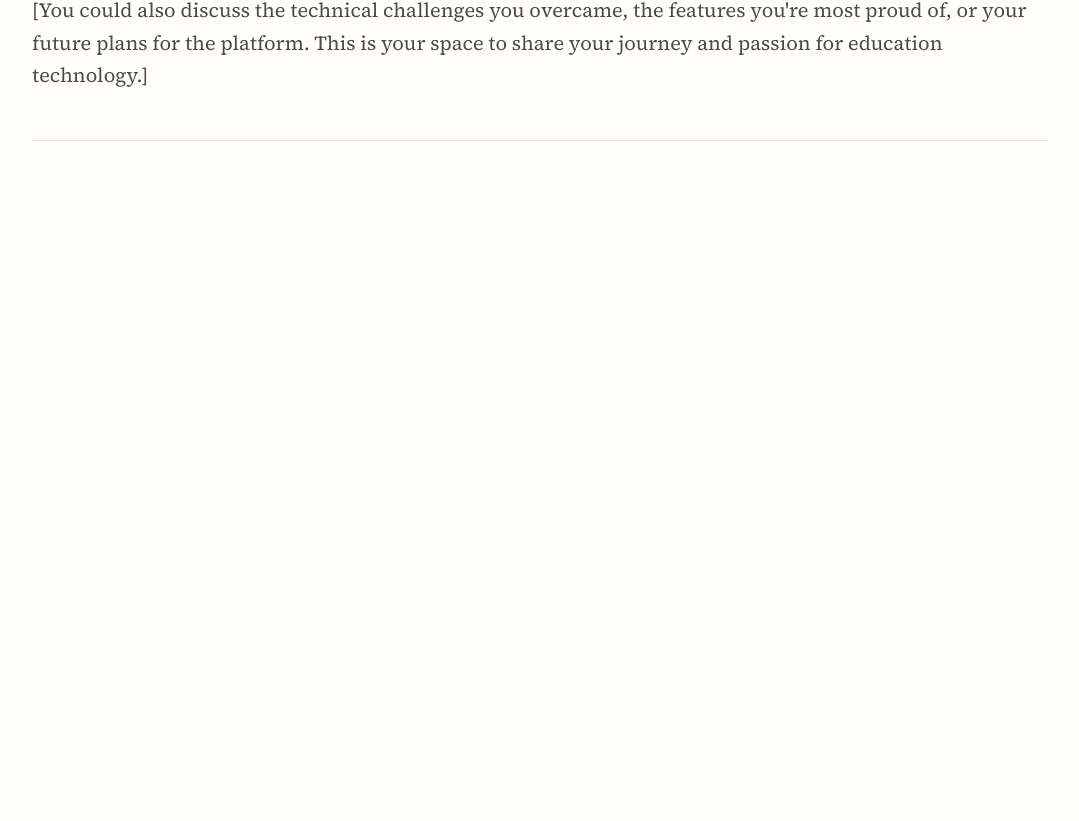
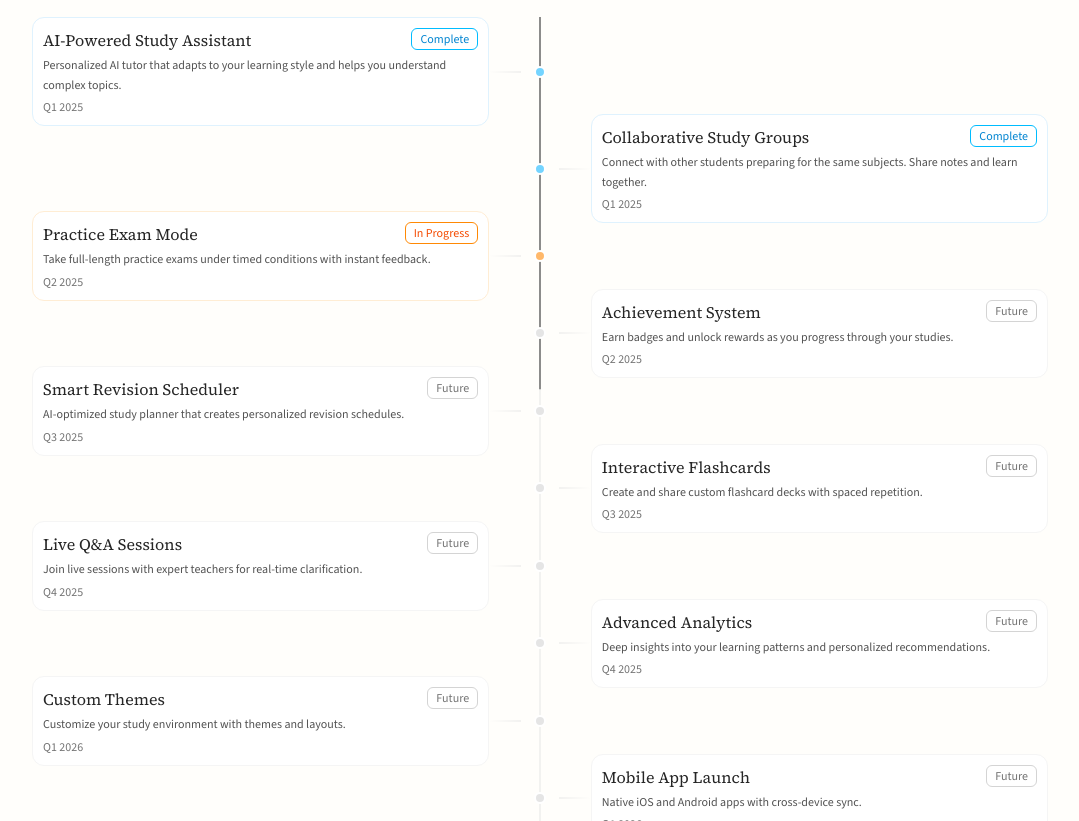
Before and after one commit to benmag11/osko, a Next.js app: page /dashboard/about in a window 1280 px wide. Shown: the part 1199-2020 px from the top of the page, without its empty margins (200-1279 px from the left). Before the commit the page ends 1420 px from the top, so only its background shows below. Built offline with nearby package versions, Linux system fonts and the light colour scheme; no server answers.

Commit message:
future features section added

```diff
--- /dev/null
+++ b/src/app/dashboard/about/components/future-features-timeline.tsx
@@ -0,0 +1,298 @@
+"use client"
+
+import { useRef } from 'react'
+import { motion, useScroll, useTransform, useSpring, useInView } from 'motion/react'
+import { cn } from '@/lib/utils'
+
+interface TimelineItem {
+  id: string
+  title: string
+  description: string
+  date: string
+  side: 'left' | 'right'
+  status?: 'complete' | 'in-progress' | 'future'
+}
+
+const timelineData: TimelineItem[] = [
+  {
+    id: '1',
+    title: 'AI-Powered Study Assistant',
+    description: 'Personalized AI tutor that adapts to your learning style and helps you understand complex topics.',
+    date: 'Q1 2025',
+    side: 'left',
+    status: 'complete'
+  },
+  {
+    id: '2',
+    title: 'Collaborative Study Groups',
+    description: 'Connect with other students preparing for the same subjects. Share notes and learn together.',
+    date: 'Q1 2025',
+    side: 'right',
+    status: 'complete'
+  },
+  {
+    id: '3',
+    title: 'Practice Exam Mode',
+    description: 'Take full-length practice exams under timed conditions with instant feedback.',
+    date: 'Q2 2025',
+    side: 'left',
+    status: 'in-progress'
+  },
+  {
+    id: '4',
+    title: 'Achievement System',
+    description: 'Earn badges and unlock rewards as you progress through your studies.',
+    date: 'Q2 2025',
+    side: 'right',
+    status: 'future'
+  },
+  {
+    id: '5',
+    title: 'Smart Revision Scheduler',
+    description: 'AI-optimized study planner that creates personalized revision schedules.',
+    date: 'Q3 2025',
+    side: 'left',
+    status: 'future'
+  },
+  {
+    id: '6',
+    title: 'Interactive Flashcards',
+    description: 'Create and share custom flashcard decks with spaced repetition.',
+    date: 'Q3 2025',
+    side: 'right',
+    status: 'future'
+  },
+  {
+    id: '7',
+    title: 'Live Q&A Sessions',
+    description: 'Join live sessions with expert teachers for real-time clarification.',
+    date: 'Q4 2025',
+    side: 'left',
+    status: 'future'
+  },
+  {
+    id: '8',
+    title: 'Advanced Analytics',
+    description: 'Deep insights into your learning patterns and personalized recommendations.',
+    date: 'Q4 2025',
+    side: 'right',
+    status: 'future'
+  },
+  {
+    id: '9',
+    title: 'Custom Themes',
+    description: 'Customize your study environment with themes and layouts.',
+    date: 'Q1 2026',
+    side: 'left',
+    status: 'future'
+  },
+  {
+    id: '10',
+    title: 'Mobile App Launch',
+    description: 'Native iOS and Android apps with cross-device sync.',
+    date: 'Q1 2026',
+    side: 'right',
+    status: 'future'
+  }
+]
+
+function TimelineEntry({ item, index, totalItems }: { item: TimelineItem; index: number; totalItems: number }) {
+  const ref = useRef(null)
+  const isInView = useInView(ref, { once: true, margin: "-100px" })
+
+  const isLeft = item.side === 'left'
+
+  const getStatusBadge = (status?: string) => {
+    switch (status) {
+      case 'complete':
+        return (
+          <span className="inline-flex items-center px-2 py-0.5 rounded-md text-xs font-medium border border-sky-400 text-sky-600">
+            Complete
+          </span>
+        )
+      case 'in-progress':
+        return (
+          <span className="inline-flex items-center px-2 py-0.5 rounded-md text-xs font-medium border border-orange-400 text-orange-600">
+            In Progress
+          </span>
+        )
+      default:
+        return (
+          <span className="inline-flex items-center px-2 py-0.5 rounded-md text-xs font-medium border border-stone-300 text-stone-500">
+            Future
+          </span>
+        )
+    }
+  }
+
+  const getDotColor = (status?: string) => {
+    switch (status) {
+      case 'complete':
+        return 'bg-sky-300'
+      case 'in-progress':
+        return 'bg-orange-300'
+      default:
+        return 'bg-stone-200'
+    }
+  }
+
+  const getCardStyles = (status?: string) => {
+    switch (status) {
+      case 'complete':
+        return 'bg-white border-sky-100 hover:border-sky-200'
+      case 'in-progress':
+        return 'bg-white border-orange-100 hover:border-orange-200'
+      default:
+        return 'bg-white border-stone-100 hover:border-stone-200'
+    }
+  }
+
+  return (
+    <motion.div
+      ref={ref}
+      className={cn(
+        "relative flex items-center",
+        isLeft ? "justify-start" : "justify-end",
+        index === totalItems - 1 ? "mb-0" : "-mb-3"
+      )}
+      style={{ zIndex: totalItems - index }}
+      initial={{ opacity: 0, x: isLeft ? -30 : 30 }}
+      animate={isInView ? { opacity: 1, x: 0 } : { opacity: 0, x: isLeft ? -30 : 30 }}
+      transition={{
+        duration: 0.4,
+        delay: index * 0.05,
+        ease: "easeOut"
+      }}
+    >
+      {/* Content Card */}
+      <div
+        className={cn(
+          "relative z-10 w-[45%]",
+          isLeft ? "mr-8" : "ml-8"
+        )}
+      >
+        <div className={cn(
+          "p-2.5 rounded-xl border transition-all duration-200",
+          getCardStyles(item.status)
+        )}>
+          {/* Title and Status Badge */}
+          <div className="flex items-start justify-between mb-1">
+            <h3 className="text-base font-serif font-medium text-stone-800 flex-1 pr-2">
+              {item.title}
+            </h3>
+            {getStatusBadge(item.status)}
+          </div>
+
+          {/* Description */}
+          <p className="text-xs leading-relaxed text-stone-600 mb-1">
+            {item.description}
+          </p>
+
+          {/* Date */}
+          <div className="text-xs font-medium text-stone-500">
+            {item.date}
+          </div>
+        </div>
+
+        {/* Connection Line */}
+        <div
+          className={cn(
+            "absolute top-1/2 w-8 h-px",
+            isLeft ? "right-0 bg-gradient-to-r from-transparent to-stone-200" : "left-0 bg-gradient-to-l from-transparent to-stone-200",
+            isLeft ? "-right-8" : "-left-8"
+          )}
+          style={{ transform: 'translateY(-50%)' }}
+        />
+      </div>
+
+      {/* Center Dot */}
+      <motion.div
+        className="absolute left-1/2 transform -translate-x-1/2 z-20"
+        initial={{ scale: 0 }}
+        animate={isInView ? { scale: 1 } : { scale: 0 }}
+        transition={{
+          duration: 0.3,
+          delay: index * 0.05 + 0.1,
+          type: "spring",
+          stiffness: 300,
+          damping: 20
+        }}
+      >
+        <div
+          className={cn(
+            "w-3 h-3 rounded-full border-2 border-white",
+            getDotColor(item.status)
+          )}
+        />
+      </motion.div>
+    </motion.div>
+  )
+}
+
+export function FutureFeaturesTimeline() {
+  const containerRef = useRef<HTMLDivElement>(null)
+  const { scrollYProgress } = useScroll({
+    target: containerRef,
+    offset: ["start 80%", "end 20%"]
+  })
+
+  const scaleY = useSpring(useTransform(scrollYProgress, [0, 1], [0, 1]), {
+    stiffness: 100,
+    damping: 30,
+    restDelta: 0.001
+  })
+
+  return (
+    <section className="relative py-12" ref={containerRef}>
+      {/* Header */}
+      <div className="mb-12 text-center">
+        <h2 className="text-5xl font-sans font-semibold text-stone-800 mb-6">
+          Future Features
+        </h2>
+        <div className="prose prose-stone max-w-3xl mx-auto">
+          <p className="text-warm-text-secondary leading-relaxed font-serif text-xl">
+            Our roadmap for making Osko the ultimate study companion.
+            These features are carefully planned to enhance your learning experience.
+          </p>
+        </div>
+      </div>
+
+      {/* Timeline Container */}
+      <div className="relative max-w-6xl mx-auto">
+        {/* Animated Center Line */}
+        <div className="absolute left-1/2 top-0 bottom-0 w-px -translate-x-1/2">
+          {/* Background Line */}
+          <div className="absolute inset-0 bg-stone-200" />
+
+          {/* Animated Progress Line */}
+          <motion.div
+            className="absolute left-0 top-0 w-full origin-top bg-stone-800"
+            style={{
+              scaleY,
+              height: '100%'
+            }}
+          />
+        </div>
+
+        {/* Timeline Entries */}
+        <div className="relative">
+          {timelineData.map((item, index) => (
+            <TimelineEntry key={item.id} item={item} index={index} totalItems={timelineData.length} />
+          ))}
+        </div>
+
+        {/* End Marker */}
+        <motion.div
+          className="relative flex justify-center mt-8"
+          initial={{ opacity: 0 }}
+          animate={{ opacity: 1 }}
+          transition={{ delay: 0.5, duration: 0.3 }}
+        >
+          <div className="px-4 py-2 bg-stone-800 text-white rounded-full text-sm font-medium">
+            More features coming soon
+          </div>
+        </motion.div>
+      </div>
+    </section>
+  )
+}
--- a/src/app/dashboard/about/page.tsx
+++ b/src/app/dashboard/about/page.tsx
@@ -1,5 +1,6 @@
 import { DashboardPage } from '@/components/layout/dashboard-page'
 import { SubjectStatusTable } from './components/subject-status-table'
+import { FutureFeaturesTimeline } from './components/future-features-timeline'
 
 export default function AboutPage() {
   return (
@@ -16,17 +17,25 @@ export default function AboutPage() {
 
       {/* Available Subjects Section */}
       <section className="mb-12">
+        <div className="text-center mb-6">
           <h2 className="text-5xl font-sans font-semibold text-stone-800 mb-6">
             Available Subjects
           </h2>
-        <div className="prose prose-stone max-w-none">
+          <div className="prose prose-stone max-w-3xl mx-auto">
             <p className="text-warm-text-secondary leading-relaxed font-serif text-xl">
               Adding subjects takes a lot of time. I aim to have all (popular) subjects
               fully uploaded by October 1st.
             </p>
           </div>
+        </div>
         <SubjectStatusTable />
       </section>
+
+      {/* Divider */}
+      <hr className="border-stone-200 mb-12" />
+
+      {/* Future Features Timeline */}
+      <FutureFeaturesTimeline />
 
       {/* Divider */}
       <hr className="border-stone-200 mb-12" />
@@ -45,7 +54,7 @@ export default function AboutPage() {
             users connect with the mission behind OSCO.]
           </p>
           <p className="text-warm-text-secondary leading-relaxed font-serif text-xl mt-4">
-            [You could also discuss the technical challenges you overcame, the features you're most proud of,
+            [You could also discuss the technical challenges you overcame, the features you&apos;re most proud of,
             or your future plans for the platform. This is your space to share your journey and passion for
             education technology.]
           </p>
--- a/src/components/layout/app-sidebar.tsx
+++ b/src/components/layout/app-sidebar.tsx
@@ -31,11 +31,6 @@ const navItems = [
     icon: BookOpen,
   },
   {
-    title: 'About',
-    url: '/dashboard/about',
-    icon: Info,
-  },
-  {
     title: 'Statistics',
     url: '/dashboard/statistics',
     icon: BarChart3,
@@ -44,6 +39,11 @@ const navItems = [
     title: 'Settings',
     url: '/dashboard/settings',
     icon: Settings,
+  },
+  {
+    title: 'About',
+    url: '/dashboard/about',
+    icon: Info,
   },
 ]
 
```
Also changed, not shown: 2 other files (tests, documents, lock files or other folders). Lines whose indentation alone changed are shown as unchanged.
